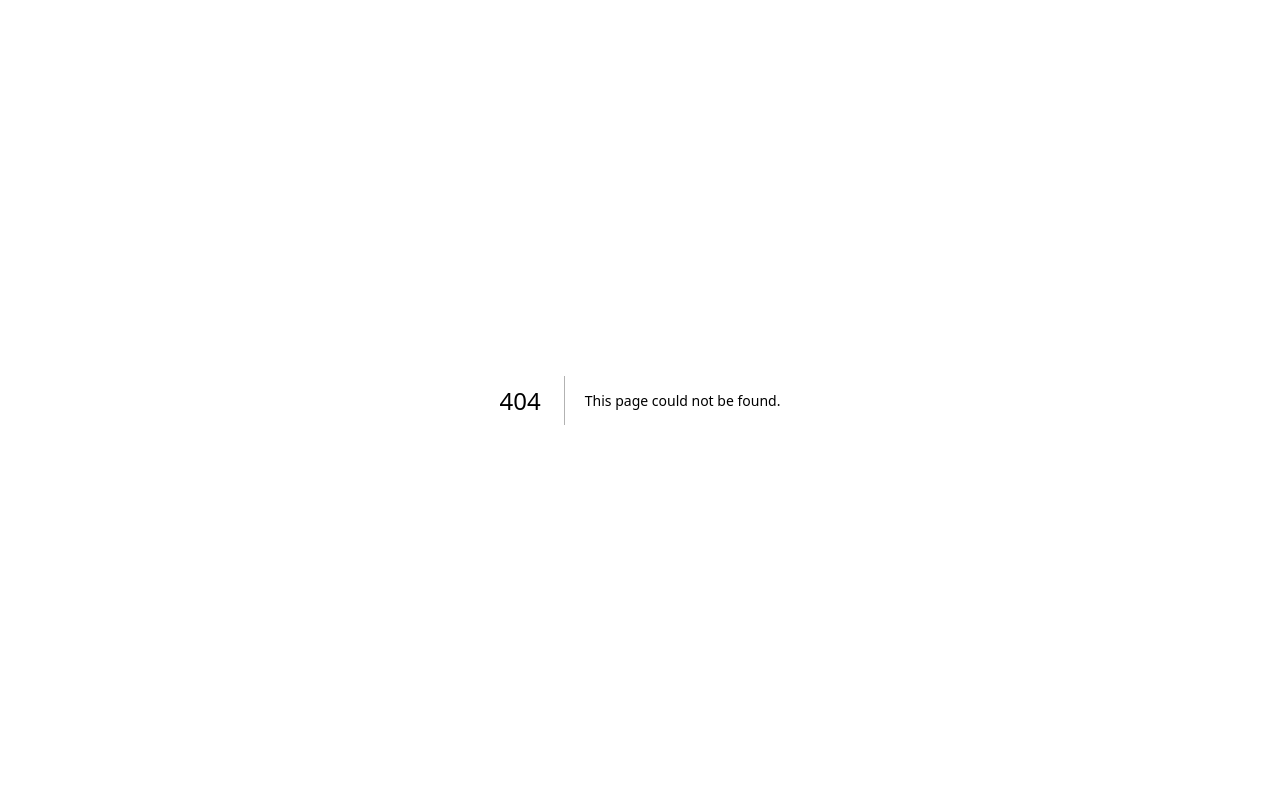
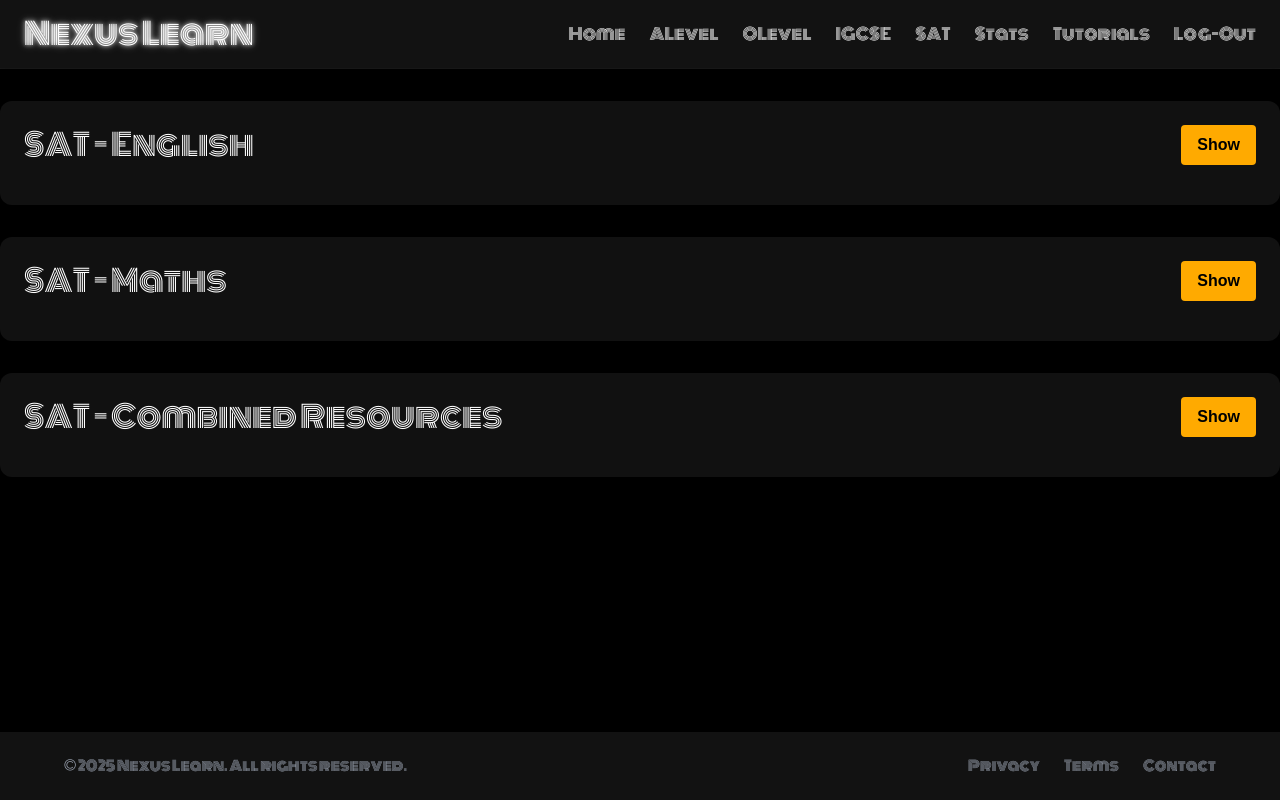
Before and after one commit to ARTariqDev/Nexus-Learn, a Next.js app: page /home/SAT in a window 1280 px wide. Before the commit this address had no page. Built offline with nearby package versions, Linux system fonts and the light colour scheme; sample sign-in values are in the browser's storage.

Commit message:
added SAT resources

```diff
--- /dev/null
+++ b/src/app/home/SAT/page.js
@@ -0,0 +1,158 @@
+'use client'
+
+import { useEffect, useState } from 'react'
+import { useRouter } from 'next/navigation'
+import PDF from '@/components/pdf'
+import Header from '@/components/header'
+import { Monoton } from 'next/font/google'
+import Footer from '@/components/footer'
+
+// Load Monoton font
+const monoton = Monoton({
+  weight: '400',
+  subsets: ['latin'],
+  display: 'swap',
+})
+
+export default function HomePage() {
+  const [user, setUser] = useState(null)
+  const [showBooks, setShowBooks] = useState(false)
+  const [showMath, setShowMath] = useState(false)
+  const [showCombined, setShowCombined] = useState(false)
+  const router = useRouter()
+
+  useEffect(() => {
+    const token = localStorage.getItem('token')
+    if (!token) {
+      router.push('/login')
+    } else {
+      setUser({ username: 'User' })
+    }
+  }, [])
+
+  return (
+    <div className="min-h-screen flex flex-col bg-[#000000] text-white">
+      <div className="border-b border-[#1a1a1a] shadow-md">
+        <Header />
+      </div>
+
+      <div className="flex-1">
+        {/* SAT - English Section */}
+        <section className="p-6 max-w-[95rem] mx-auto bg-[#111111] rounded-xl mt-8 fade-in">
+          <div className="flex items-center justify-between mb-4">
+            <h1 className={`${monoton.className} text-white text-3xl`}>
+              SAT - English
+            </h1>
+            <button
+              onClick={() => setShowBooks(!showBooks)}
+              className="bg-[#ffaa00] text-black font-semibold px-4 py-2 rounded hover:opacity-90 transition-all"
+            >
+              {showBooks ? 'Hide' : 'Show'}
+            </button>
+          </div>
+
+          <div
+            className={`grid grid-cols-1 sm:grid-cols-2 lg:grid-cols-4 gap-6 transition-all duration-500 overflow-hidden ${
+              showBooks ? 'max-h-[500rem] opacity-100' : 'max-h-0 opacity-0'
+            }`}
+          >
+            <div className="fade-in fade-delay-1 mx-auto">
+              <PDF
+                name="Erica Meltzer SAT Grammar"
+                text1="View Book"
+                link1="https://drive.google.com/file/d/1Z0aHjT3TwrDbL_SMHWlNOyqiMCSO1192/view?usp=sharing"
+                size="3"
+              />
+            </div>
+            <div className="fade-in fade-delay-2 mx-auto">
+              <PDF
+                name="Erica Meltzer SAT Reading"
+                text1="View Book"
+                link1="https://drive.google.com/file/d/1TmxAPQAZdsy7ayKGiRdI0IpKitIEa7KH/view?usp=sharing"
+                size="3"
+              />
+            </div>
+          </div>
+        </section>
+
+        {/* SAT - Maths Section */}
+        <section className="p-6 max-w-[95rem] mx-auto bg-[#111111] rounded-xl mt-8 fade-in">
+          <div className="flex items-center justify-between mb-4">
+            <h1 className={`${monoton.className} text-white text-3xl`}>
+              SAT - Maths
+            </h1>
+            <button
+              onClick={() => setShowMath(!showMath)}
+              className="bg-[#ffaa00] text-black font-semibold px-4 py-2 rounded hover:opacity-90 transition-all"
+            >
+              {showMath ? 'Hide' : 'Show'}
+            </button>
+          </div>
+
+          <div
+            className={`grid grid-cols-1 sm:grid-cols-2 lg:grid-cols-4 gap-6 transition-all duration-500 overflow-hidden ${
+              showMath ? 'max-h-[500rem] opacity-100' : 'max-h-0 opacity-0'
+            }`}
+          >
+            <div className="fade-in fade-delay-1 mx-auto">
+              <PDF
+                name="1600.io Maths Orange Book"
+                text1="View Book"
+                link1="https://drive.google.com/file/d/1cgEjozVjllvomoRLK1yhJQmJUEeLho1O/view?usp=sharing"
+                size="3"
+              />
+            </div>
+          </div>
+        </section>
+
+        {/* Combined Section */}
+        <section className="p-6 max-w-[95rem] mx-auto bg-[#111111] rounded-xl mt-8 fade-in">
+          <div className="flex items-center justify-between mb-4">
+            <h1 className={`${monoton.className} text-white text-3xl`}>
+              SAT - Combined Resources
+            </h1>
+            <button
+              onClick={() => setShowCombined(!showCombined)}
+              className="bg-[#ffaa00] text-black font-semibold px-4 py-2 rounded hover:opacity-90 transition-all"
+            >
+              {showCombined ? 'Hide' : 'Show'}
+            </button>
+          </div>
+
+          <div
+            className={`grid grid-cols-1 sm:grid-cols-2 lg:grid-cols-4 gap-6 transition-all duration-500 overflow-hidden ${
+              showCombined ? 'max-h-[500rem] opacity-100' : 'max-h-0 opacity-0'
+            }`}
+          >
+            <div className="fade-in fade-delay-1 mx-auto">
+              <PDF
+                name="Princeton review (2024)"
+                text1="View Book"
+                link1="https://drive.google.com/file/d/1EC0bbFWLVgEkrt2qTiU0wzc_NI9nALtP/view?usp=sharing"
+                size="3"
+              />
+            </div>
+            <div className="fade-in fade-delay-1 mx-auto">
+              <PDF
+                name="Digital SAT June 2023"
+                text1="View Book"
+                link1="https://drive.google.com/file/d/1LGIwZ713RirhG9pQhATmX6FOE2yNS1T5/view?usp=sharing"
+                size="4"
+              />
+            </div>
+            <div className="fade-in fade-delay-1 mx-auto">
+              <PDF
+                name="Digital SAT Nov 2023"
+                text1="View Book"
+                link1="https://drive.google.com/file/d/1927mMCIJgRF2EmVUVYhAb5Mr_HB1n3k4/view?usp=sharing"
+                size="4"
+              />
+            </div>
+          </div>
+        </section>
+      </div>
+
+      <Footer />
+    </div>
+  )
+}
```
